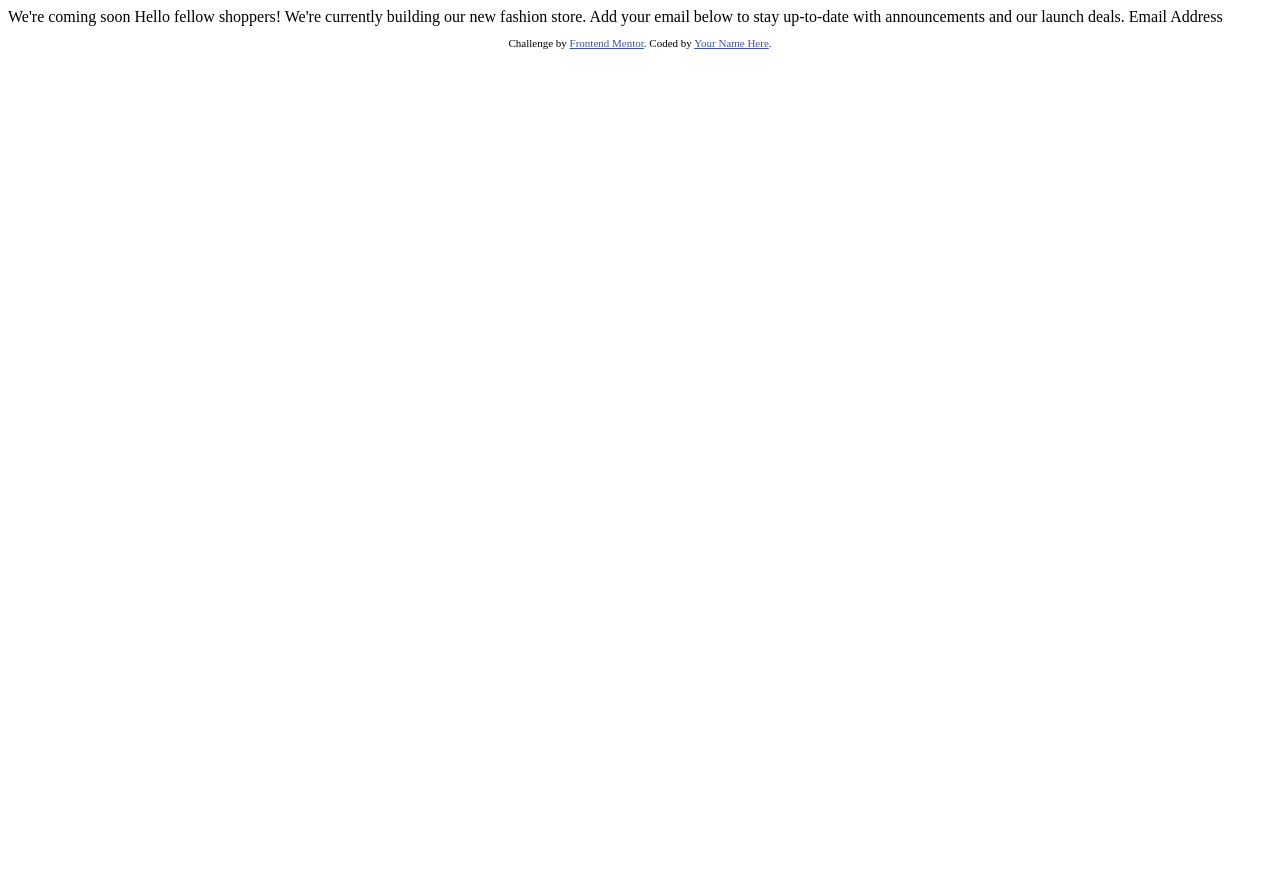
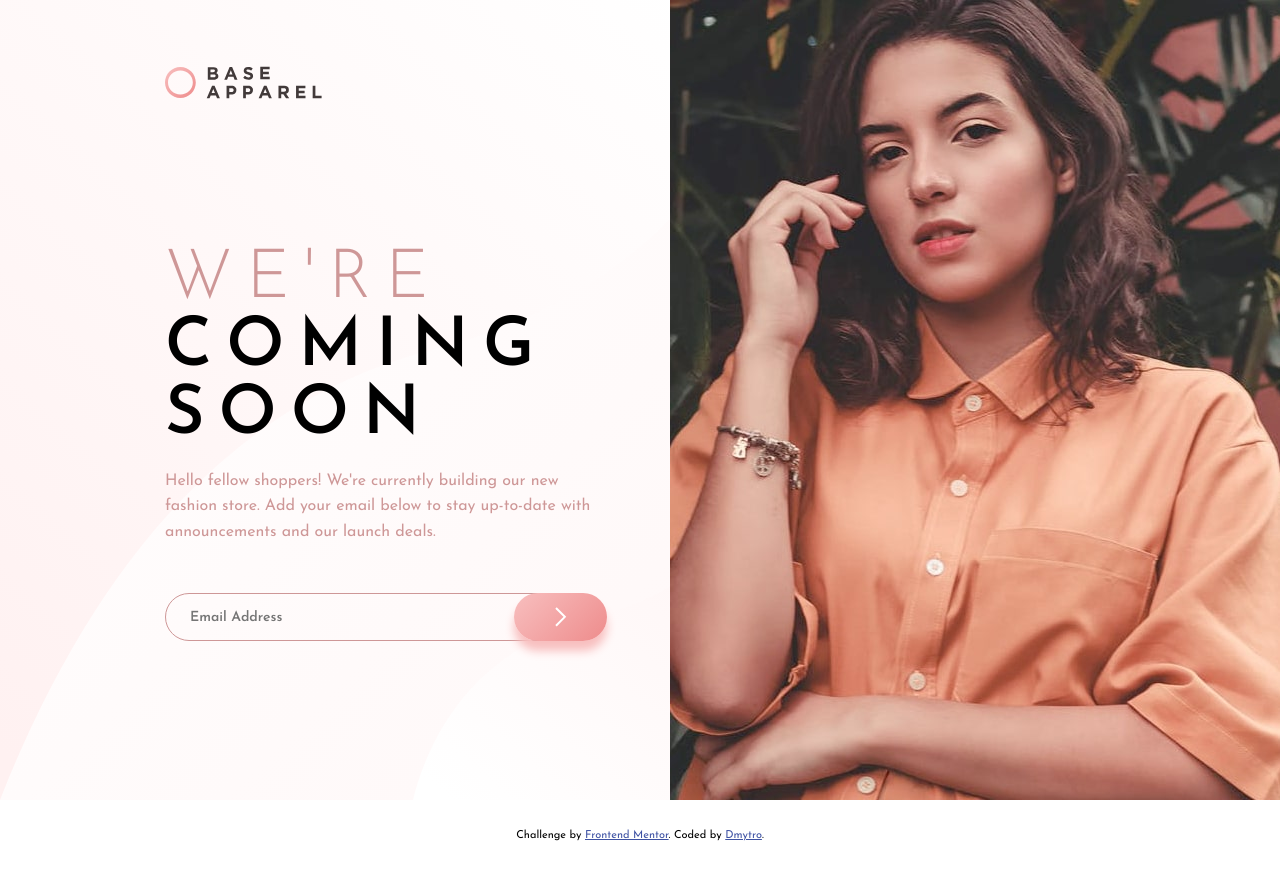
Before and after one commit to dima-voit/base-apparel-coming-soon-page, a plain HTML site: page index.html in a window 1280 px wide. Before the commit the page ends 800 px from the top, so only its background shows below. Drawn offline with Linux system fonts and the light colour scheme.

Commit message:
validation of the subscription form is implemented

```diff
--- a/index.html
+++ b/index.html
@@ -4,30 +4,48 @@
   <meta charset="UTF-8">
   <meta name="viewport" content="width=device-width, initial-scale=1.0"> <!-- displays site properly based on user's device -->
 
-  <link rel="icon" type="image/png" sizes="32x32" href="./images/favicon-32x32.png">
-
+  <link rel="icon" href="src/images/favicon.ico">
+  <link rel="stylesheet" href="./src/css/style.css">
   <title>Frontend Mentor | Base Apparel coming soon page</title>
 
   <!-- Feel free to remove these styles or customise in your own stylesheet 👍 -->
-  <style>
-    .attribution { font-size: 11px; text-align: center; }
-    .attribution a { color: hsl(228, 45%, 44%); }
-  </style>
 </head>
 <body>
-
-  We're coming soon
-
-  Hello fellow shoppers! We're currently building our new fashion store.
-  Add your email below to stay up-to-date with announcements and our launch deals.
-
-  Email Address
-
+  <div class="page">
+    <div class="page__header">
+      <a href="#">
+        <img class="logo" src="./src/images/logo.svg" alt="Base Apparel">
+      </a>
+    </div>
+    <picture class="page__img">
+      <source media="(min-width:560px)" srcset="./src/images/hero-desktop.jpg">
+      <img src="./src/images/hero-mobile.jpg" alt="Photo">
+    </picture>
+    <div class="page__content">
+      <h1 class="page__title"><span>We're</span> coming soon</h1>
+      <div class="page__text">
+        <p>Hello fellow shoppers! We're currently building our new fashion store.
+          Add your email below to stay up-to-date with announcements and our launch deals.</p>
+      </div>
+      <div class="page__form">
+        <form action="#">
+          <div class="input__field">
+            <input class="input" type="email" placeholder="Email Address">
+            <button class="button" type="submit">
+              <img src="./src/images/icon-arrow.svg" alt="Subscribe">
+            </button>
+          </div>
+          <p class="error__message"></p>
+        </form>
+      </div>
+    </div>
+  </div>
   <footer>
     <p class="attribution">
       Challenge by <a href="https://www.frontendmentor.io?ref=challenge" target="_blank">Frontend Mentor</a>.
-      Coded by <a href="#">Your Name Here</a>.
+      Coded by <a href="https://www.linkedin.com/in/dmytro-voit">Dmytro</a>.
     </p>
   </footer>
+  <script src="./src/js/index.js"></script>
 </body>
 </html>
--- /dev/null
+++ b/src/css/style.css
@@ -0,0 +1,225 @@
+@import url('https://fonts.googleapis.com/css2?family=Josefin+Sans:wght@300;400;600&display=swap');
+
+*,
+*::after,
+*::before {
+  box-sizing: border-box;
+}
+
+body {
+  margin: 0;
+  font-family: 'Josefin Sans', sans-serif;
+  font-size: 16px;
+}
+
+h1, p {
+  margin: 0;
+}
+
+img {
+  display: block;
+  height: auto;
+  max-width: 100%;
+}
+
+.page {
+  max-width: 1440px;
+  margin: 0 auto;
+  background: url("./../images/bg-pattern-desktop.svg"),
+    linear-gradient(135deg, hsl(0, 0%, 100%), hsl(0, 100%, 98%));
+}
+
+.page__header {
+  padding: 31px 30px;
+}
+
+.logo {
+  width: 102px;
+}
+
+.page__img img {
+  margin: 0 auto;
+}
+
+.page__content {
+  padding: 65px 30px 90px;
+}
+
+.page__title {
+  margin-bottom: 19px;
+  font-size: 40px;
+  text-align: center;
+  text-transform: uppercase;
+  letter-spacing: 11px;
+}
+
+.page__title span {
+  font-weight: 300;
+  color: hsl(0, 36%, 70%);
+}
+
+.page__text {
+  margin-bottom: 31px;
+  font-size: 14px;
+  color: hsl(0, 36%, 70%);
+  line-height: 1.6;
+  text-align: center;
+}
+
+.page__form {
+  display: flex;
+}
+
+.page__form form {
+  margin: 0 auto;
+}
+
+.input__field {
+  position: relative;
+  display: flex;
+  margin-bottom: 15px;
+}
+
+.input {
+  position: relative;
+  width: 310px;
+  padding: 14px 24px;
+  font-family: 'Josefin Sans', sans-serif;
+  font-size: 14px;
+  font-weight: 600;
+  outline: none;
+  background-color: transparent;
+  border: 1px solid hsl(0, 36%, 70%);
+  border-radius: 100px;
+  z-index: 5;
+}
+
+.input.error {
+  position: relative;
+  border: 2px solid hsl(0, 93%, 68%);
+  background: url(./../images/icon-error.svg) right 79px top 10px no-repeat;
+}
+
+.error__message {
+  margin-left: 30px;
+  font-size: 14px;
+  color: hsl(0, 93%, 68%);
+}
+
+.button {
+  position: relative;
+  display: flex;
+  justify-content: center;
+  align-items: center;
+  width: 65px;
+  height: 48px;
+  margin-left: -61px;
+  border-radius: 100px;
+  background: linear-gradient(135deg, hsl(0, 80%, 86%), hsl(0, 74%, 74%));
+  border: none;
+  cursor: pointer;
+  box-shadow: 0px 10px 10px hsl(0, 80%, 86%);
+  z-index: 10;
+  transition: all .3s;
+}
+
+.button:active {
+  left: 10px;
+}
+
+.button::before {
+  content: "";
+  display: block;
+  width: 100%;
+  height: 100%;
+  background-color: hsl(0, 80%, 86%);
+  border-radius: 100px;
+  opacity: 0;
+  position: absolute;
+  top: 0;
+  left: 0;
+  z-index: 6;
+  transition: all .3s;
+}
+
+.button:hover::before {
+  opacity: 0.9;
+  box-shadow: 0px 10px 10px hsl(0, 74%, 74%);
+}
+
+.button img {
+  position: relative;
+  z-index: 8;
+}
+
+.attribution {
+  font-size: 11px; text-align: center;
+}
+
+.attribution a {
+  color: hsl(228, 45%, 44%);
+}
+
+footer {
+  padding: 30px;
+}
+
+@media (min-width: 720px) {
+  .page {
+    display: grid;
+    grid-auto-columns: 1fr;
+    grid-template-areas:
+      "page__header page__img"
+      "page__content page__img"
+  }
+
+  .page__header {
+    padding-top: 66px;
+    padding-left: 165px;
+    padding-bottom: 0;
+    grid-area: page__header;
+  }
+
+  .logo {
+    width: 157px;
+  }
+
+  .page__img {
+    grid-area: page__img;
+  }
+
+  .page__content {
+    padding-top: 93px;
+    padding-left: 165px;
+    grid-area: page__content;
+  }
+
+  .page__title {
+    margin-bottom: 19px;
+    font-size: 68px;
+    text-align: left;
+    letter-spacing: 14px;
+  }
+
+  .page__text {
+    margin-bottom: 48px;
+    font-size: 16px;
+    text-align: left;
+  }
+
+  .page__form form {
+    margin: 0;
+  }
+
+  .input {
+    width: 410px;
+  }
+
+  .button {
+    width: 93px;
+  }
+
+  .page__img img {
+    margin-right: 0;
+  }
+}
--- /dev/null
+++ b/src/js/index.js
@@ -0,0 +1,28 @@
+const reg = /^(([^<>()[\]\\.,;:\s@"]+(\.[^<>()[\]\\.,;:\s@"]+)*)|(".+"))@((\[[0-9]{1,3}\.[0-9]{1,3}\.[0-9]{1,3}\.[0-9]{1,3}\])|(([a-zA-Z\-0-9]+\.)+[a-zA-Z]{2,}))$/
+
+const inputEmail = document.querySelector(".input");
+const message = document.querySelector(".error__message");
+const subscribeBtn = document.querySelector(".button");
+
+subscribeBtn.addEventListener("click", (e) => {
+  e.preventDefault();
+  if (!validate(reg, inputEmail.value)) {
+    notValidEmail(inputEmail, message, "Please provide a valid email");
+  } else {
+    validEmail(inputEmail, message, "");
+  }
+})
+
+function validate(regex, inputEmail) {
+  return regex.test(inputEmail);
+}
+
+function notValidEmail(inputEmail, el, message) {
+  inputEmail.classList.add("error");
+  el.innerHTML = message;
+}
+
+function validEmail(inputEmail, el, message) {
+  inputEmail.classList.remove("error");
+  el.innerHTML = message;
+}
```
Also changed, not shown: images/favicon-32x32.png (deleted), src/images/bg-pattern-desktop.svg (renamed from images/bg-pattern-desktop.svg), src/images/favicon-32x32.png (added), src/images/favicon.ico (added), src/images/hero-desktop.jpg (renamed from images/hero-desktop.jpg), src/images/hero-mobile.jpg (renamed from images/hero-mobile.jpg), src/images/icon-arrow.svg (renamed from images/icon-arrow.svg), src/images/icon-error.svg (renamed from images/icon-error.svg), src/images/logo.svg (renamed from images/logo.svg).
